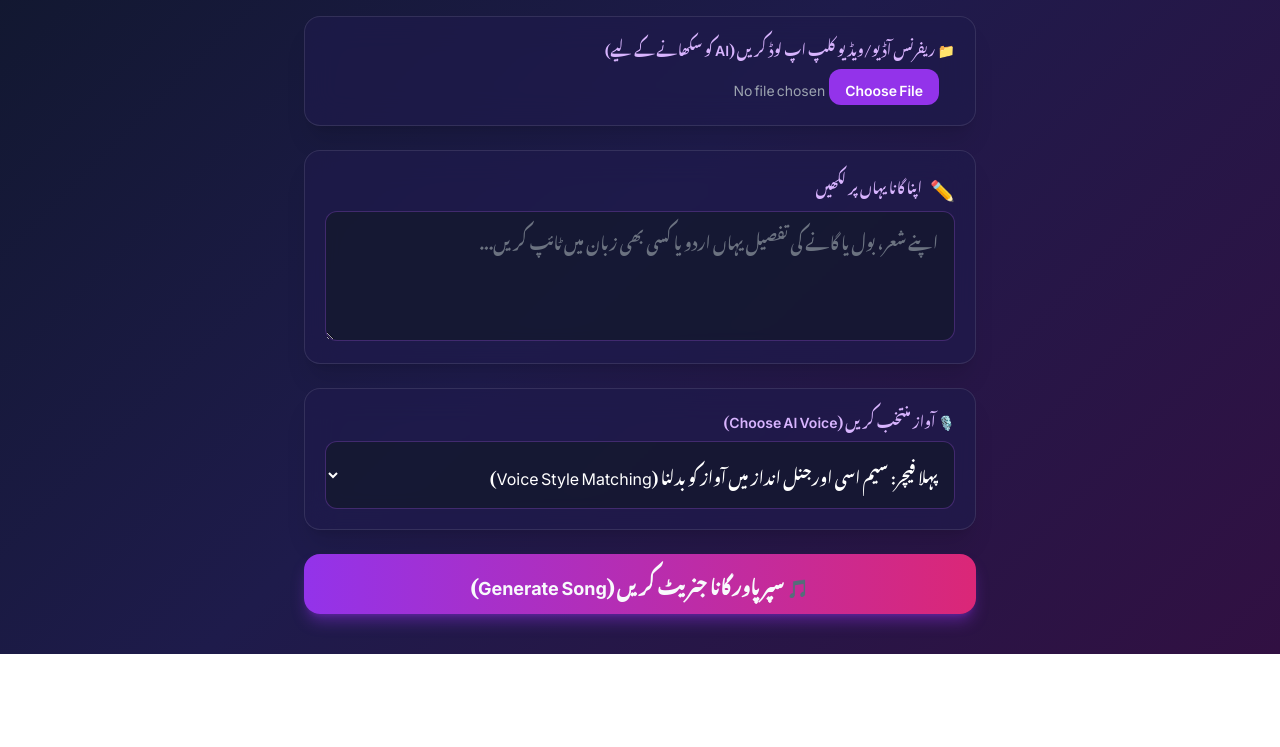
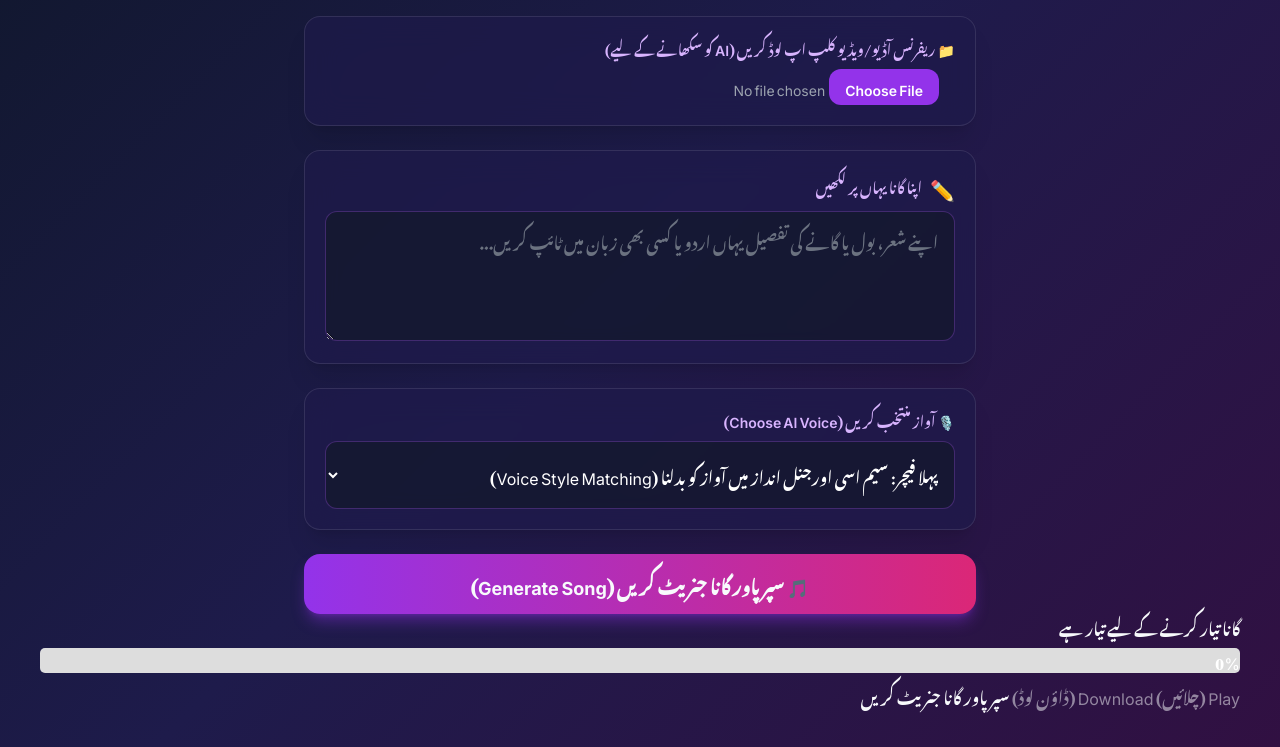
Before and after one commit to MuhammadNaseer4610/muhammad-naseer-balakot4610, a plain HTML site: page index.html in a window 1280 px wide. Shown: the part 224-971 px from the top of the page. Before the commit the page ends 878 px from the top, so only its background shows below. Drawn offline with nearby package versions, Linux system fonts and the light colour scheme; a web font is replaced by a local one.

Commit message:
Add progress bar and buttons for song generation

```diff
--- a/index.html
+++ b/index.html
@@ -182,4 +182,61 @@
         }
     </script>
 </body>
-</html>
+</html><!-- HTML حصہ: پروگریس بار، ٹیکسٹ اور بٹنز -->
+<div id="statusText">گانا تیار کرنے کے لیے تیار ہے</div>
+<div style="width: 100%; background-color: #ddd; border-radius: 5px; margin: 10px 0;">
+  <div id="myProgressBar" style="width: 0%; height: 25px; background-color: #4CAF50; border-radius: 5px; text-align: center; color: white; line-height: 25px;">0%</div>
+</div>
+
+<!-- بٹنز (شروع میں ڈس ایبل یا چھپے ہوں گے) -->
+<button id="playBtn" disabled style="opacity: 0.5; cursor: not-allowed;">Play (چلائیں)</button>
+<button id="downloadBtn" disabled style="opacity: 0.5; cursor: not-allowed;">Download (ڈاؤن لوڈ)</button>
+
+<button onclick="startGeneration()">سپر پاور گانا جنریٹ کریں</button>
+
+<!-- JavaScript حصہ: اصلی اینیمیشن اور لاجک -->
+<script>
+  function startGeneration() {
+    const progressBar = document.getElementById('myProgressBar');
+    const statusText = document.getElementById('statusText');
+    const playBtn = document.getElementById('playBtn');
+    const downloadBtn = document.getElementById('downloadBtn');
+
+    let width = 0;
+
+    // جنریشن شروع ہوتے ہی ٹیکسٹ تبدیل کریں
+    statusText.innerHTML = "آپ کا گانا جنریٹ کیا جا رہا ہے...";
+
+    // بٹنز کو عارضی طور پر بند رکھیں
+    playBtn.disabled = true;
+    playBtn.style.opacity = "0.5";
+    playBtn.style.cursor = "not-allowed";
+
+    downloadBtn.disabled = true;
+    downloadBtn.style.opacity = "0.5";
+    downloadBtn.style.cursor = "not-allowed";
+
+    let interval = setInterval(function() {
+      if (width >= 100) {
+        clearInterval(interval);
+
+        // 100% ہونے پر کامیابی کا پیغام
+        statusText.innerHTML = "آپ کا گانا کامیابی کے साथ تیار کر دیا گیا है!";
+
+        // اب پلے اور ڈاؤن لوڈ کے بٹنوں کو چالو (Enable) اور روشن کر دیں
+        playBtn.disabled = false;
+        playBtn.style.opacity = "1";
+        playBtn.style.cursor = "pointer";
+
+        downloadBtn.disabled = false;
+        downloadBtn.style.opacity = "1";
+        downloadBtn.style.cursor = "pointer";
+
+      } else {
+        width += 1; // رفتار بڑھانے یا گھٹانے کے لیے یہاں نمبر تبدیل کر سکتے ہیں
+        progressBar.style.width = width + '%';
+        progressBar.innerHTML = width + '%'; // پٹی کے اندر پرسنٹیج دکھانے کے لیے
+      }
+    }, 50); // جتنی کم ملی سیکنڈ ویلیو ہوگی، اتنی تیزی سے بار آگے بڑھے گی
+  }
+</script>
```
